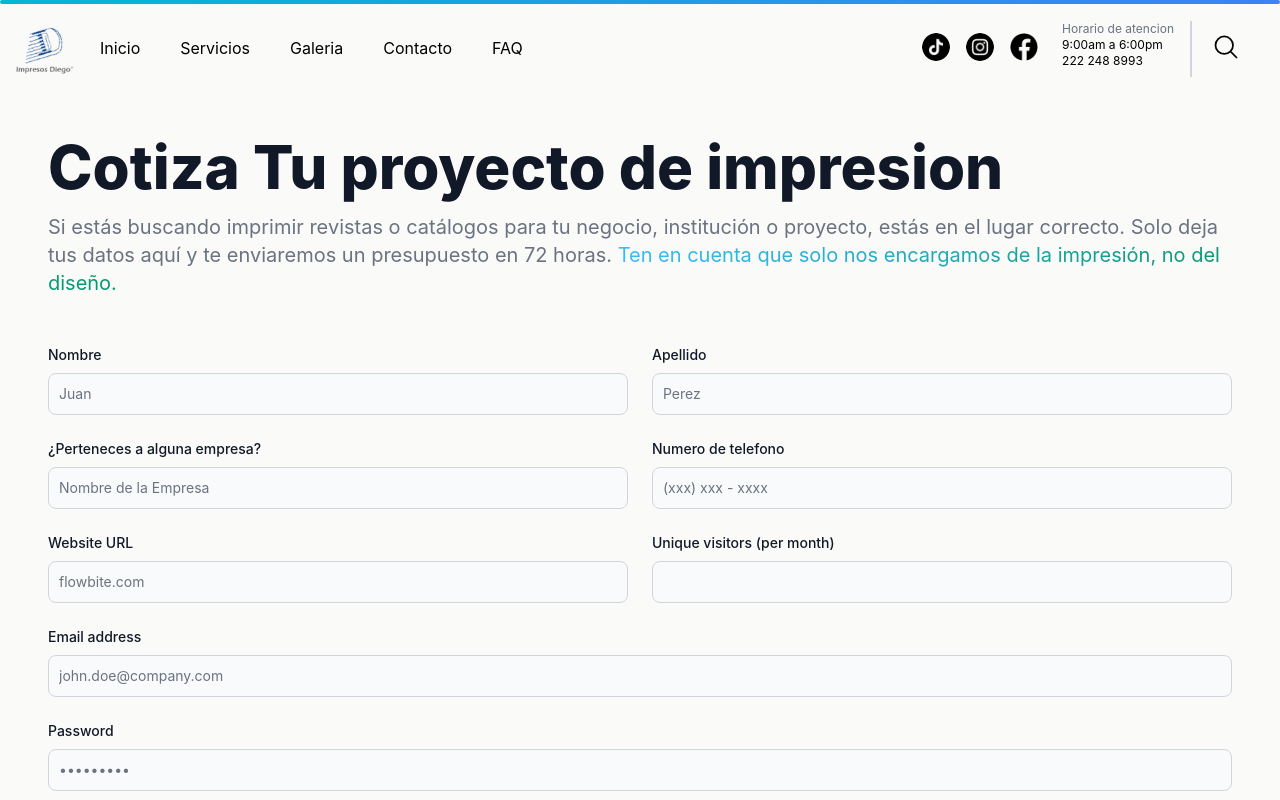
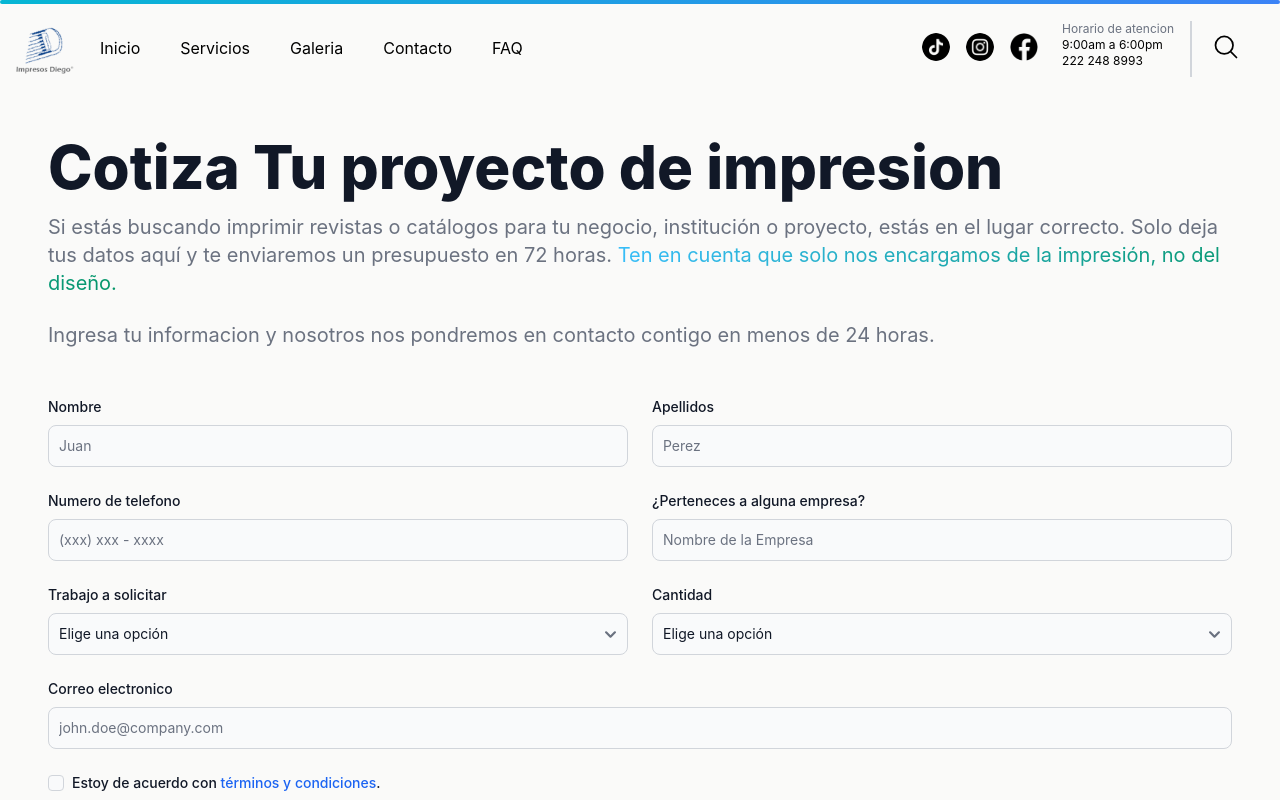
Before and after one commit to EmilioPG13/Impresos-Diego, a React (Vite) app: page /contacto in a window 1280 px wide. Shown: the top 800 px of the page. Built offline with nearby package versions, Linux system fonts and the light colour scheme.

Commit message:
♻️ refactor: Update contacto.jsx to add form for project printing quote request

```diff
--- a/src/components/routes/contacto.jsx
+++ b/src/components/routes/contacto.jsx
@@ -6,7 +6,11 @@
                     Cotiza Tu proyecto de impresion
                 </h1>
                 <p className="text-lg font-normal text-gray-500 lg:text-xl dark:text-gray-400">
-                Si estás buscando imprimir revistas o catálogos para tu negocio, institución o proyecto, estás en el lugar correcto. Solo deja tus datos aquí y te enviaremos un presupuesto en 72 horas. <span className="text-transparent bg-clip-text bg-gradient-to-r to-emerald-600 from-sky-400">Ten en cuenta que solo nos encargamos de la impresión, no del diseño.</span>
+                    Si estás buscando imprimir revistas o catálogos para tu negocio, institución o proyecto, estás en el lugar correcto. Solo deja tus datos aquí y te enviaremos un presupuesto en 72 horas. <span className="text-transparent bg-clip-text bg-gradient-to-r to-emerald-600 from-sky-400">Ten en cuenta que solo nos encargamos de la impresión, no del diseño.</span>
+                </p>
+                <br/>
+                <p className="text-sm font-normal text-gray-500 lg:text-xl dark:text-gray-400">
+                    Ingresa tu informacion y nosotros nos pondremos en contacto contigo en menos de 24 horas.
                 </p>
             </div>
 
@@ -17,45 +21,50 @@
                         <input type="text" id="first_name" className="bg-gray-50 border border-gray-300 text-gray-900 text-sm rounded-lg focus:ring-blue-500 focus:border-blue-500 block w-full p-2.5 dark:bg-gray-700 dark:border-gray-600 dark:placeholder-gray-400 dark:text-white dark:focus:ring-blue-500 dark:focus:border-blue-500" placeholder="Juan" required />
                     </div>
                     <div>
-                        <label htmlFor="last_name" className="block mb-2 text-sm font-medium text-gray-900 dark:text-white">Apellido</label>
+                        <label htmlFor="last_name" className="block mb-2 text-sm font-medium text-gray-900 dark:text-white">Apellidos</label>
                         <input type="text" id="last_name" className="bg-gray-50 border border-gray-300 text-gray-900 text-sm rounded-lg focus:ring-blue-500 focus:border-blue-500 block w-full p-2.5 dark:bg-gray-700 dark:border-gray-600 dark:placeholder-gray-400 dark:text-white dark:focus:ring-blue-500 dark:focus:border-blue-500" placeholder="Perez" required />
-                    </div>
-                    <div>
-                        <label htmlFor="company" className="block mb-2 text-sm font-medium text-gray-900 dark:text-white">¿Perteneces a alguna empresa?</label>
-                        <input type="text" id="company" className="bg-gray-50 border border-gray-300 text-gray-900 text-sm rounded-lg focus:ring-blue-500 focus:border-blue-500 block w-full p-2.5 dark:bg-gray-700 dark:border-gray-600 dark:placeholder-gray-400 dark:text-white dark:focus:ring-blue-500 dark:focus:border-blue-500" placeholder="Nombre de la Empresa" required />
                     </div>
                     <div>
                         <label htmlFor="phone" className="block mb-2 text-sm font-medium text-gray-900 dark:text-white">Numero de telefono</label>
                         <input type="tel" id="phone" className="bg-gray-50 border border-gray-300 text-gray-900 text-sm rounded-lg focus:ring-blue-500 focus:border-blue-500 block w-full p-2.5 dark:bg-gray-700 dark:border-gray-600 dark:placeholder-gray-400 dark:text-white dark:focus:ring-blue-500 dark:focus:border-blue-500" placeholder="(xxx) xxx - xxxx" pattern="[0-9]{3}-[0-9]{2}-[0-9]{3}" required />
                     </div>
                     <div>
-                        <label htmlFor="website" className="block mb-2 text-sm font-medium text-gray-900 dark:text-white">Website URL</label>
-                        <input type="url" id="website" className="bg-gray-50 border border-gray-300 text-gray-900 text-sm rounded-lg focus:ring-blue-500 focus:border-blue-500 block w-full p-2.5 dark:bg-gray-700 dark:border-gray-600 dark:placeholder-gray-400 dark:text-white dark:focus:ring-blue-500 dark:focus:border-blue-500" placeholder="flowbite.com" required />
+                        <label htmlFor="company" className="block mb-2 text-sm font-medium text-gray-900 dark:text-white">¿Perteneces a alguna empresa?</label>
+                        <input type="text" id="company" className="bg-gray-50 border border-gray-300 text-gray-900 text-sm rounded-lg focus:ring-blue-500 focus:border-blue-500 block w-full p-2.5 dark:bg-gray-700 dark:border-gray-600 dark:placeholder-gray-400 dark:text-white dark:focus:ring-blue-500 dark:focus:border-blue-500" placeholder="Nombre de la Empresa" required />
                     </div>
-                    <div>
-                        <label htmlFor="visitors" className="block mb-2 text-sm font-medium text-gray-900 dark:text-white">Unique visitors (per month)</label>
-                        <input type="number" id="visitors" className="bg-gray-50 border border-gray-300 text-gray-900 text-sm rounded-lg focus:ring-blue-500 focus:border-blue-500 block w-full p-2.5 dark:bg-gray-700 dark:border-gray-600 dark:placeholder-gray-400 dark:text-white dark:focus:ring-blue-500 dark:focus:border-blue-500" placeholder="" required />
+
+                    <div className="max-w-full">
+                        <label htmlFor="countries" className="block mb-2 text-sm font-medium text-gray-900 dark:text-white">Trabajo a solicitar</label>
+                        <select id="countries" className="bg-gray-50 border border-gray-300 text-gray-900 text-sm rounded-lg focus:ring-blue-500 focus:border-blue-500 block w-full p-2.5 dark:bg-gray-700 dark:border-gray-600 dark:placeholder-gray-400 dark:text-white dark:focus:ring-blue-500 dark:focus:border-blue-500" required>
+                            <option selected>Elige una opción</option>
+                            <option value="US">Revista/Etiquetas</option>
+                            <option value="CA">Opción 1</option>
+                            <option value="FR">Opción 2</option>
+                            <option value="DE">Opción 3</option>
+                        </select>
+                    </div>
+                    <div className="max-w-full">
+                        <label htmlFor="countries" className="block mb-2 text-sm font-medium text-gray-900 dark:text-white">Cantidad</label>
+                        <select id="countries" className="bg-gray-50 border border-gray-300 text-gray-900 text-sm rounded-lg focus:ring-blue-500 focus:border-blue-500 block w-full p-2.5 dark:bg-gray-700 dark:border-gray-600 dark:placeholder-gray-400 dark:text-white dark:focus:ring-blue-500 dark:focus:border-blue-500" required>
+                            <option selected>Elige una opción</option>
+                            <option value="US">300</option>
+                            <option value="CA">Opción 1</option>
+                            <option value="FR">Opción 2</option>
+                            <option value="DE">Opción 3</option>
+                        </select>
                     </div>
                 </div>
                 <div className="mb-6">
-                    <label htmlFor="email" className="block mb-2 text-sm font-medium text-gray-900 dark:text-white">Email address</label>
+                    <label htmlFor="email" className="block mb-2 text-sm font-medium text-gray-900 dark:text-white">Correo electronico</label>
                     <input type="email" id="email" className="bg-gray-50 border border-gray-300 text-gray-900 text-sm rounded-lg focus:ring-blue-500 focus:border-blue-500 block w-full p-2.5 dark:bg-gray-700 dark:border-gray-600 dark:placeholder-gray-400 dark:text-white dark:focus:ring-blue-500 dark:focus:border-blue-500" placeholder="john.doe@company.com" required />
-                </div>
-                <div className="mb-6">
-                    <label htmlFor="password" className="block mb-2 text-sm font-medium text-gray-900 dark:text-white">Password</label>
-                    <input type="password" id="password" className="bg-gray-50 border border-gray-300 text-gray-900 text-sm rounded-lg focus:ring-blue-500 focus:border-blue-500 block w-full p-2.5 dark:bg-gray-700 dark:border-gray-600 dark:placeholder-gray-400 dark:text-white dark:focus:ring-blue-500 dark:focus:border-blue-500" placeholder="•••••••••" required />
-                </div>
-                <div className="mb-6">
-                    <label htmlFor="confirm_password" className="block mb-2 text-sm font-medium text-gray-900 dark:text-white">Confirm password</label>
-                    <input type="password" id="confirm_password" className="bg-gray-50 border border-gray-300 text-gray-900 text-sm rounded-lg focus:ring-blue-500 focus:border-blue-500 block w-full p-2.5 dark:bg-gray-700 dark:border-gray-600 dark:placeholder-gray-400 dark:text-white dark:focus:ring-blue-500 dark:focus:border-blue-500" placeholder="•••••••••" required />
                 </div>
                 <div className="flex items-start mb-6">
                     <div className="flex items-center h-5">
                         <input id="remember" type="checkbox" value="" className="w-4 h-4 border border-gray-300 rounded bg-gray-50 focus:ring-3 focus:ring-blue-300 dark:bg-gray-700 dark:border-gray-600 dark:focus:ring-blue-600 dark:ring-offset-gray-800" required />
                     </div>
-                    <label htmlFor="remember" className="ms-2 text-sm font-medium text-gray-900 dark:text-gray-300">I agree with the <a href="#" className="text-blue-600 hover:underline dark:text-blue-500">terms and conditions</a>.</label>
+                    <label htmlFor="remember" className="ms-2 text-sm font-medium text-gray-900 dark:text-gray-300">Estoy de acuerdo con <a href="#" className="text-blue-600 hover:underline dark:text-blue-500">términos y condiciones</a>.</label>
                 </div>
-                <button type="submit" className="text-white bg-blue-700 hover:bg-blue-800 focus:ring-4 focus:outline-none focus:ring-blue-300 font-medium rounded-lg text-sm w-full sm:w-auto px-5 py-2.5 text-center dark:bg-blue-600 dark:hover:bg-blue-700 dark:focus:ring-blue-800">Submit</button>
+                <button type="submit" className="text-white bg-blue-700 hover:bg-blue-800 focus:ring-4 focus:outline-none focus:ring-blue-300 font-medium rounded-lg text-sm w-full sm:w-auto px-5 py-2.5 text-center dark:bg-blue-600 dark:hover:bg-blue-700 dark:focus:ring-blue-800">Ingresar</button>
             </form>
         </>
     );
```
